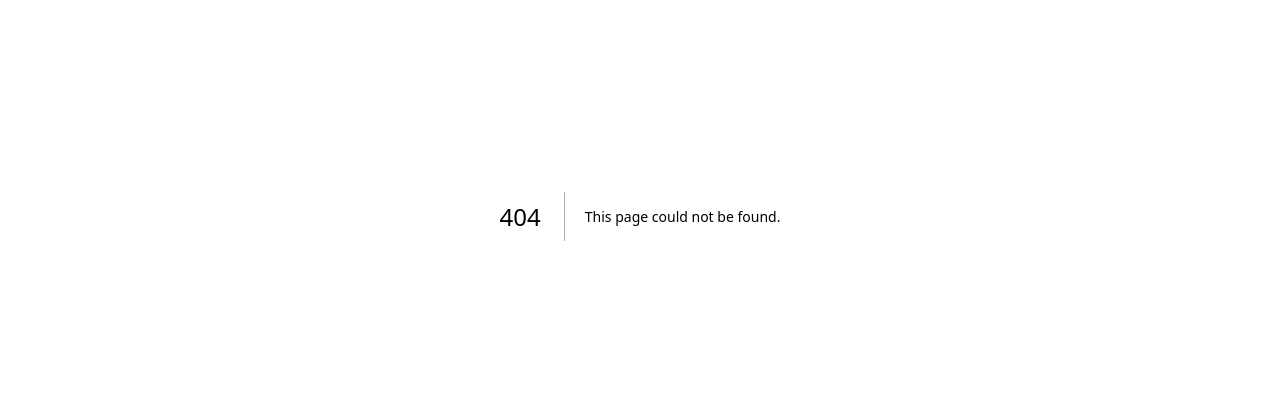
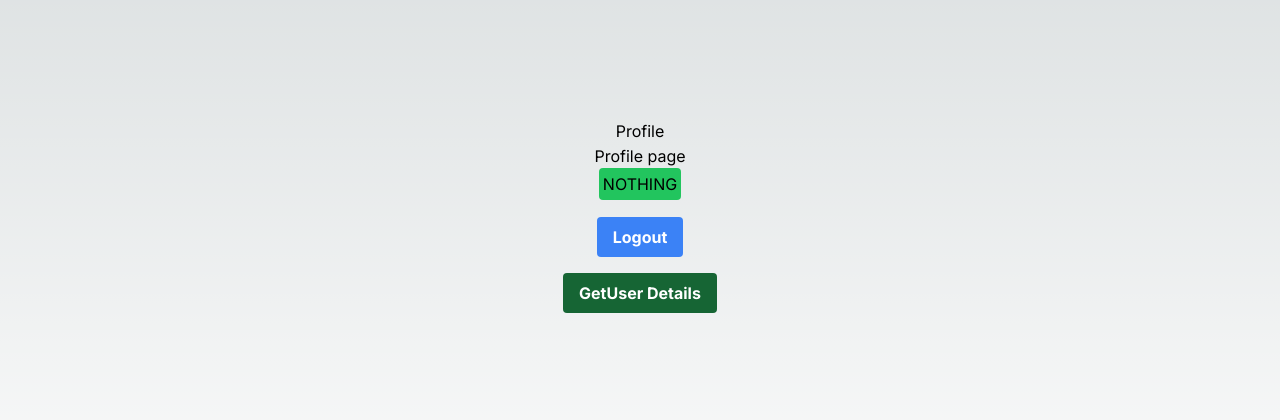
Before and after one commit to Tanveeeer00/auth-nextjs, a Next.js app: page /profile in a window 1280 px wide. Before the commit this address had no page. Shown: the part 184-604 px from the top of the page. Built offline with nearby package versions, Linux system fonts and the light colour scheme.

Commit message:
profile page

```diff
--- /dev/null
+++ b/src/app/profile/page.tsx
@@ -0,0 +1,60 @@
+"use client";
+import axios from "axios";
+import Link from "next/link";
+import { useRouter } from "next/navigation";
+import React, { useState } from "react";
+import toast from "react-hot-toast";
+
+export default function ProfilePage() {
+  const router = useRouter();
+  const [data, setData] = useState("nothing");
+  const logout = async () => {
+    try {
+      await axios.get("/api/users/logout");
+      toast.success("Logout successfully");
+      router.push("/login");
+      console.log("logout successfully");
+    } catch (error: any) {
+      console.log(error.message);
+
+      toast.error(error.message);
+    }
+  };
+
+  const getUserDetails = async () => {
+    const res = await axios.get("/api/users/aboutme");
+    console.log(res.data);
+    console.log("get user data");
+
+    setData(res.data.data._id);
+  };
+  return (
+    <div className="flex flex-col items-center justify-center min-h-screen py-2">
+      <h1>Profile</h1>
+      <hr />
+
+      <p>Profile page</p>
+      <h2 className="p-1 rounded bg-green-500">
+        {data === "nothing" ? (
+          "NOTHING"
+        ) : (
+          <Link href={`/profile/${data}`}>{data}</Link>
+        )}
+      </h2>
+      <hr />
+      <button
+        onClick={logout}
+        className="bg-blue-500 mt-4 hover:bg-blue-700 text-white font-bold py-2 px-4 rounded"
+      >
+        Logout
+      </button>
+
+      <button
+        onClick={getUserDetails}
+        className="bg-green-800 mt-4 hover:bg-blue-700 text-white font-bold py-2 px-4 rounded"
+      >
+        GetUser Details
+      </button>
+    </div>
+  );
+}
```
